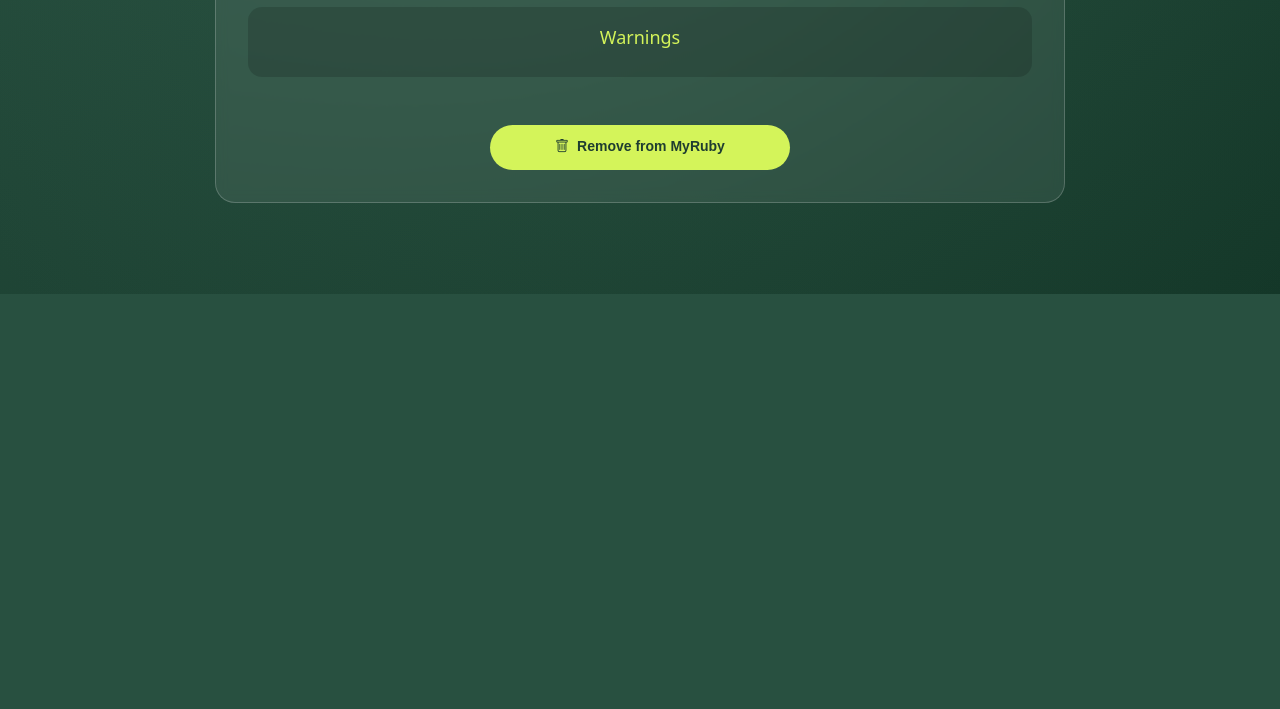
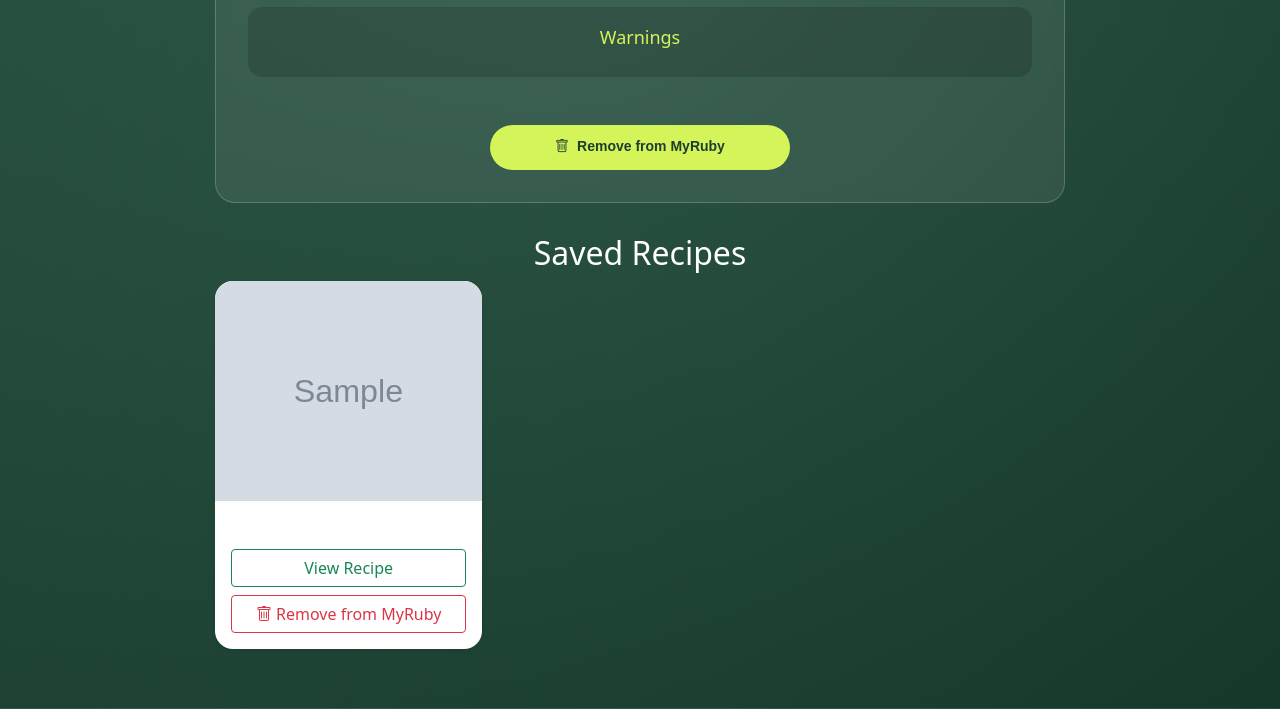
Before and after one commit to Ruby-Project-SEO/Ruby, a Flask app: page /myruby in a window 1280 px wide. Shown: the part 891-1600 px from the top of the page. Before the commit the page ends 1185 px from the top, so only its background shows below. Run offline with Flask 3, Linux system fonts and the light colour scheme; the visitor is signed in with stand-in values (Sample User, id 1); tables that the repository leaves empty hold one stand-in row (values such as "Sample post"); grey boxes marked "Sample" are stand-in pictures.

Commit message:
Added the save recipes feature to myruby

```diff
--- a/app.py
+++ b/app.py
@@ -135,6 +135,17 @@ def init_database():
                 type TEXT NOT NULL,
                 FOREIGN KEY (routine_id) REFERENCES routines(id)
             );
+
+            CREATE TABLE IF NOT EXISTS saved_recipes (
+                id INTEGER PRIMARY KEY AUTOINCREMENT,
+                user_id TEXT NOT NULL,
+                spoonacular_id INTEGER NOT NULL,
+                title TEXT NOT NULL,
+                image TEXT,
+                created_at TEXT NOT NULL DEFAULT CURRENT_TIMESTAMP,
+                UNIQUE(user_id, spoonacular_id)
+            );
+
         ''')
 
         response_columns = {
@@ -529,6 +540,16 @@ def my_ruby():
             (user_id,)
         ).fetchall()
 
+        saved_recipes = connection.execute(
+            '''
+            SELECT *
+            FROM saved_recipes
+            WHERE user_id = ?
+            ORDER BY id DESC
+            ''',
+            (user_id,)
+        ).fetchall()
+
         routine_ids = [r['id'] for r in routines]
         steps_by_routine = {}
         notes_by_routine = {}
@@ -561,7 +582,9 @@ def my_ruby():
             'notes': notes_by_routine.get(routine['id'], [])
         })
 
-    return render_template('myruby.html', saved_routines=saved_routines)
+
+
+    return render_template('myruby.html', saved_routines=saved_routines, saved_recipes=saved_recipes)
 
 @app.post('/myruby/<int:routine_id>/delete')
 def delete_routine(routine_id):
@@ -600,6 +623,51 @@ def compare_drugs():
                           drug1=drug1,
                           drug2=drug2)
 
+@app.post('/myruby/recipe/<int:recipe_id>/save')
+def save_recipe(recipe_id):
+    user_id = get_user_id()
+
+    try:
+        recipe = get_recipe_details(recipe_id)
+
+        with get_database() as connection:
+            connection.execute(
+                '''
+                INSERT OR IGNORE INTO saved_recipes
+                (user_id, spoonacular_id, title, image)
+                VALUES (?, ?, ?, ?)
+                ''',
+                (
+                    user_id,
+                    recipe_id,
+                    recipe.get('title', 'Untitled Recipe'),
+                    recipe.get('image', '')
+                )
+            )
+        return {'status': 'saved'}, 200
+
+    except Exception:
+        app.logger.exception('Failed to save recipe')
+        return {'status': 'error'}, 500
+
+@app.post('/myruby/recipe/<int:saved_recipe_id>/delete')
+def delete_saved_recipe(saved_recipe_id):
+    user_id = get_user_id()
+
+    with get_database() as connection:
+        deleted = connection.execute(
+            '''
+            DELETE FROM saved_recipes
+            WHERE id = ? AND user_id = ?
+            ''',
+            (saved_recipe_id, user_id)
+        )
+
+    if deleted.rowcount:
+        return {'status': 'deleted'}, 200
+
+    return {'status': 'not found'}, 404
+
 
 if __name__ == '__main__':
       app.run(debug=True, host="0.0.0.0")
--- a/static/styles.css
+++ b/static/styles.css
@@ -216,8 +216,7 @@ body {
     align-items: center;
     padding: 10px 24px;
     border-radius: 999px;
-    background-color: red;
-    /* background-color: #d9ed3f; */
+    background-color: #d9ed3f;
     color: #153d29;
     font-size: 13px;
     font-weight: 700;
--- a/templates/myruby.html
+++ b/templates/myruby.html
@@ -17,7 +17,7 @@
             Add your specialized recipes and routines
         </p>
 
-        {% if not saved_routines %}
+        {% if not saved_routines and not saved_recipes %}
             <p id="empty-cart-message">Right now your cart is empty, explore other pages to add items</p>
         {% else %}
             <p id="empty-cart-message" hidden>Right now your cart is empty, explore other pages to add items</p>
@@ -80,8 +80,56 @@
             {% endfor %}
         {% endif %}
 
+        {% if saved_recipes %}
+    <h2>Saved Recipes</h2>
+
+    <div class="row g-4">
+        {% for recipe in saved_recipes %}
+            <div class="col-sm-6 col-lg-4">
+                <div class="card recipe-card h-100 border-0 shadow-sm saved-recipe-card">
+
+                    {% if recipe.image %}
+                        <img
+                            src="{{ recipe.image }}"
+                            class="card-img-top recipe-card-image"
+                            alt="{{ recipe.title }}"
+                        >
+                    {% endif %}
+
+                    <div class="card-body d-flex flex-column">
+                        <h5 class="card-title">
+                            {{ recipe.title }}
+                        </h5>
+
+                        <div class="mt-auto">
+                            <a
+                                href="{{ url_for('recipe_details', recipe_id=recipe.spoonacular_id) }}"
+                                class="btn btn-outline-success w-100 mb-2"
+                            >
+                                View Recipe
+                            </a>
+
+                            <button
+                                type="button"
+                                class="btn btn-outline-danger w-100 delete-recipe-btn"
+                                data-recipe-id="{{ recipe.id }}"
+                            >
+                                <i class="bi bi-trash"></i>
+                                Remove from MyRuby
+                            </button>
+                        </div>
+                    </div>
+
+                </div>
+            </div>
+        {% endfor %}
+    </div>
+{% endif %}
+
+
     </div>
 </section>
+
 <script>
 document.querySelectorAll('.save-routine-btn').forEach(function(button) {
     button.addEventListener('click', function() {
@@ -92,7 +140,7 @@ document.querySelectorAll('.save-routine-btn').forEach(function(button) {
         .then(response => {
             if (response.ok) {
                 button.closest('.routine-card').remove();
-                if (document.querySelectorAll('routine-card').length === 0){
+                if (document.querySelectorAll('.routine-card').length === 0){
                     document.getElementById('empty-cart-message').hidden = false;
                     }
             } else {
@@ -103,5 +151,37 @@ document.querySelectorAll('.save-routine-btn').forEach(function(button) {
     });
 });
 
+document.querySelectorAll('.delete-recipe-btn').forEach(function(button) {
+    button.addEventListener('click', function() {
+        const recipeId = button.dataset.recipeId;
+
+        fetch(`/myruby/recipe/${recipeId}/delete`, {
+            method: 'POST'
+        })
+        .then(function(response) {
+            if (response.ok) {
+                button.closest('.saved-recipe-card').remove();
+
+                const routinesLeft =
+                    document.querySelectorAll('.routine-card').length;
+
+                const recipesLeft =
+                    document.querySelectorAll('.saved-recipe-card').length;
+
+                if (routinesLeft === 0 && recipesLeft === 0) {
+                    document.getElementById(
+                        'empty-cart-message'
+                    ).hidden = false;
+                }
+            } else {
+                console.error('Failed to delete recipe');
+            }
+        })
+        .catch(function(error) {
+            console.error('Recipe delete request failed:', error);
+        });
+    });
+});
+
 </script>
 {% endblock content %}
```
Also changed, not shown: templates/recipe.html (+28 -1 lines).
